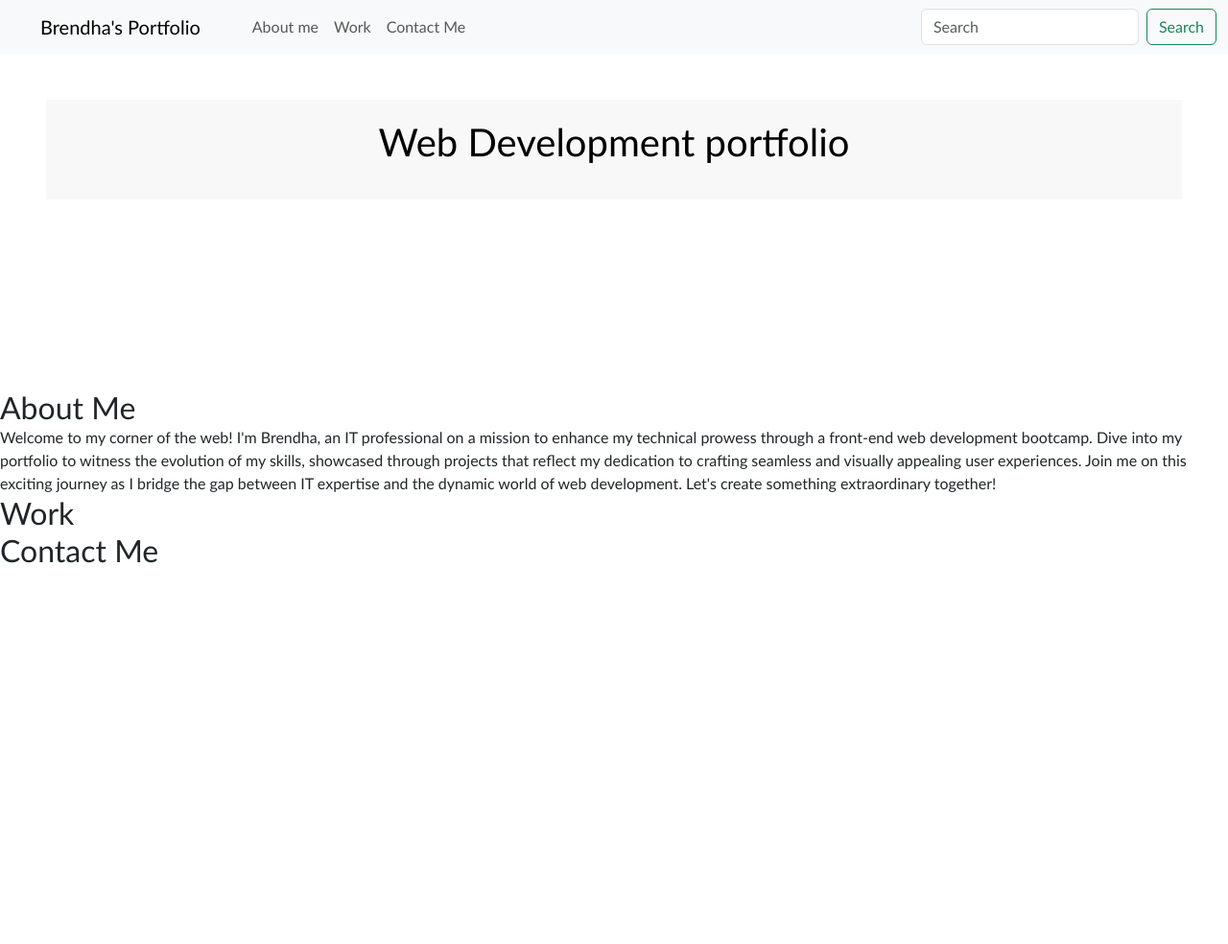
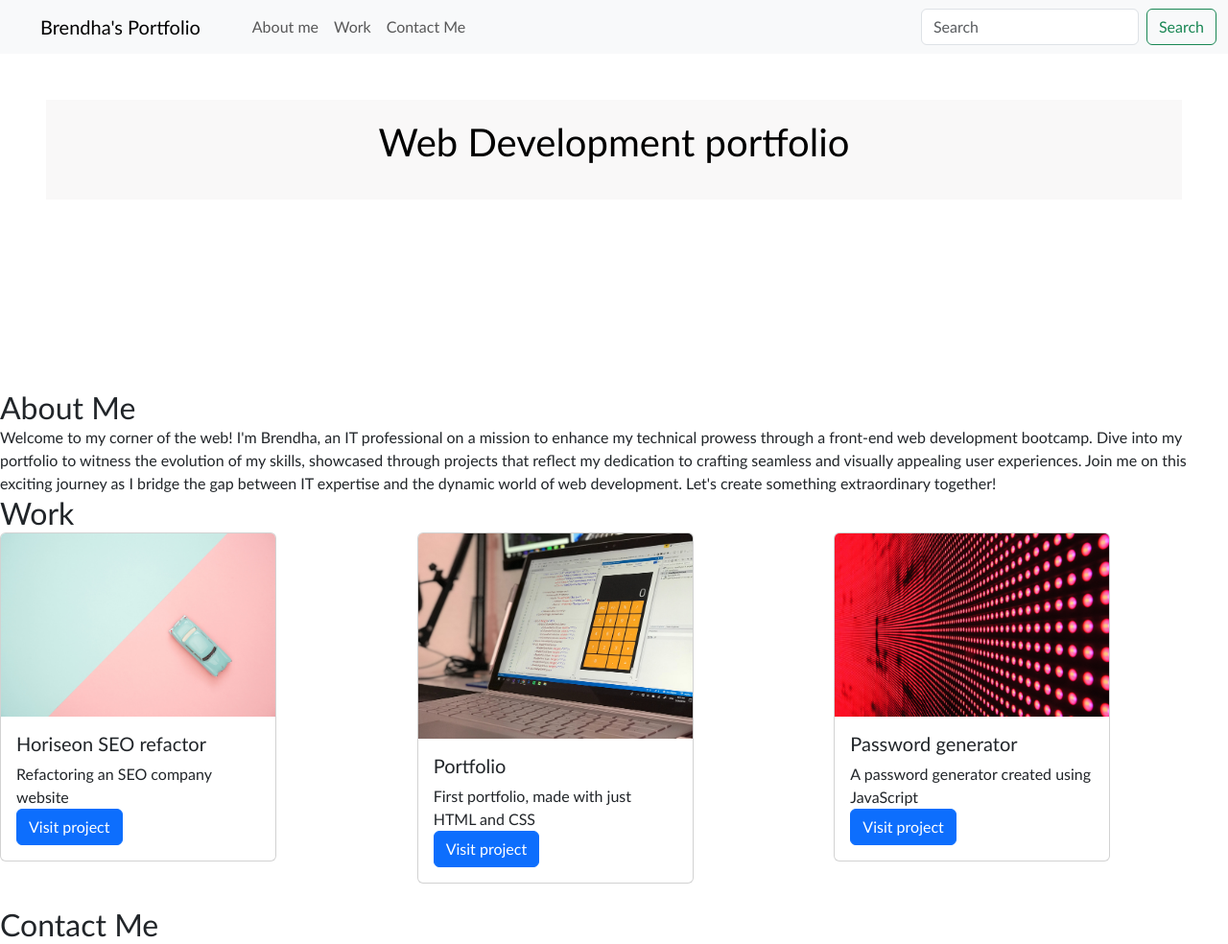
Before and after one commit to Brendh4/Styled-Portfolio, a plain HTML site: page index.html in a window 1280 px wide. Shown: the whole page at 96% size. Before the commit the page ends 800 px from the top, so only its background shows below. Drawn offline with nearby package versions, Linux system fonts and the light colour scheme.

Commit message:
adds 3 cards to the work section

```diff
--- a/index.html
+++ b/index.html
@@ -1,7 +1,7 @@
 <!DOCTYPE html>
 <html lang="en-gb">
 
-  <head>
+<head>
     <meta charset="utf-8">
     <meta name="viewport" content="width=device-width, initial-scale=1, shrink-to-fit=no">
     <link href="https://cdn.jsdelivr.net/npm/bootstrap@5.3.0-alpha3/dist/css/bootstrap.min.css" rel="stylesheet" integrity="sha384-KK94CHFLLe+nY2dmCWGMq91rCGa5gtU4mk92HdvYe+M/SXH301p5ILy+dN9+nJOZ" crossorigin="anonymous">
@@ -60,13 +60,46 @@
       <p>Welcome to my corner of the web! I'm Brendha, an IT professional on a mission to enhance my technical prowess through a front-end web development bootcamp. Dive into my portfolio to witness the evolution of my skills, showcased through projects that reflect my dedication to crafting seamless and visually appealing user experiences. Join me on this exciting journey as I bridge the gap between IT expertise and the dynamic world of web development. Let's create something extraordinary together!</p> <!--referemce: Written by chatGPT-->
     </section>
 
-    <!-- portfolio container -->
+<!-- portfolio container -->
     <section class="page-section" id="work">
       <h2>Work</h2>
       <div class="portfolio-container">
-
+      <div class="row justify-content-center">
+    <!-- card 1-->
+    <div class="col-md-4 mb-4">
+      <div class="card" style="width: 18rem;">
+        <img class="card-img-top" src="assets/images/02-portfolio-3.jpg" alt="Card image cap">
+        <div class="card-body">
+          <h5 class="card-title">Horiseon SEO refactor</h5>
+          <p class="card-text">Refactoring an SEO company website</p>
+          <a href="#" class="btn btn-primary">Visit project</a>
+        </div>
       </div>
-    </section>
+    </div>
+    <!-- card 2-->
+    <div class="col-md-4 mb-4">
+      <div class="card" style="width: 18rem;">
+        <img class="card-img-top" src="assets/images/02-portfolio-2.jpg" alt="Card image cap">
+        <div class="card-body">
+          <h5 class="card-title">Portfolio</h5>
+          <p class="card-text">First portfolio, made with just HTML and CSS</p>
+          <a href="#" class="btn btn-primary">Visit project</a>
+        </div>
+      </div>
+    </div>
+    <!-- card 3-->
+    <div class="col-md-4 mb-4">
+      <div class="card" style="width: 18rem;">
+        <img class="card-img-top" src="assets/images/02-portfolio-1.jpg" alt="Card image cap">
+        <div class="card-body">
+          <h5 class="card-title">Password generator</h5>
+          <p class="card-text">A password generator created using JavaScript</p>
+          <a href="#" class="btn btn-primary">Visit project</a>
+        </div>
+      </div>
+    </div>
+  </div>
+</section>
 
     <!-- contact -->
     <section class="page-section-contact" id="contact">
```
